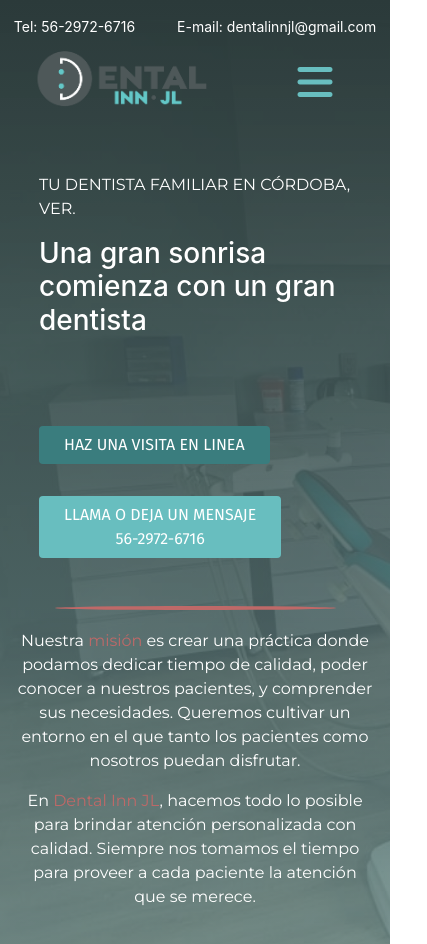
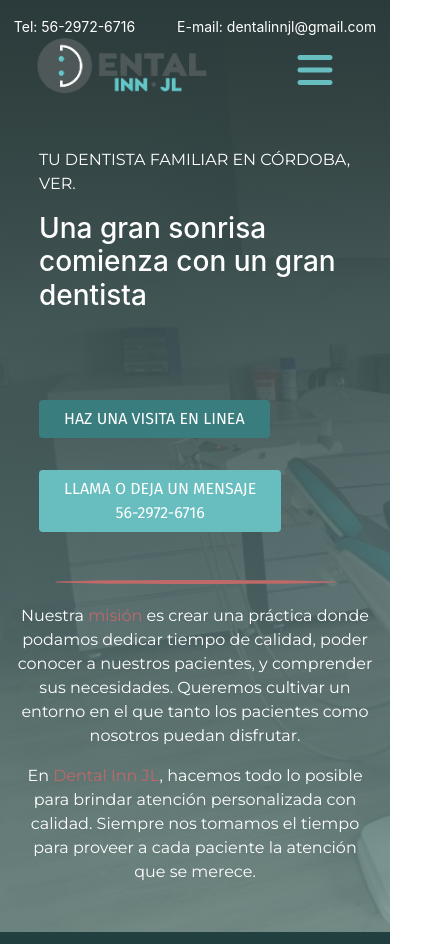
Before and after one commit to BrianDLara/DentaInn.github.io, a plain HTML site: page index.html in a window 390 px wide. Shown: the top 944 px of the page, 427 px wide, since content can reach past the window. Drawn offline with nearby package versions, Linux system fonts and the light colour scheme.

Commit message:
Update style.css

```diff
--- a/style.css
+++ b/style.css
@@ -10,8 +10,15 @@ html {
   height: 100%;
   margin: auto;
   overflow-y: scroll;
+  font-family: "Montserrat", sans-serif;
+}
+
+html,
+body {
   overflow-x: hidden;
-  font-family: "Montserrat", sans-serif;
+}
+body {
+  position: relative;
 }
 
 html::-webkit-scrollbar {
@@ -245,7 +252,7 @@ p {
 .icon-animation * {
   position: absolute;
 }
-/* hero image of work space */
+/* hero image of body*/
 .hero {
   width: 100%;
   height: auto;
@@ -274,13 +281,14 @@ p {
 
 .header-contact-info a {
   color: white;
+  z-index: 100;
 }
 
 header {
   display: flex;
   justify-content: space-between;
   align-items: center;
-  height: 10vh;
+  height: 7vh;
   width: 100%;
 }
 
@@ -356,7 +364,7 @@ header {
 
 .nav_listitem a {
   text-decoration: none;
-  color: #3a7d7e;
+  color: #68bebf;
 }
 
 .sub_list:hover {
@@ -369,8 +377,14 @@ a:hover {
 }
 
 .nav-logo {
+  position: relative;
   height: 15vh;
   margin: 0 1rem;
+  cursor: pointer;
+}
+
+a .nav-logo {
+  z-index: 2;
   cursor: pointer;
 }
 
@@ -578,7 +592,12 @@ iframe {
 }
 /* --Footer content (end)-- */
 
-@media screen and (max-width: 1100px) {
+@media (max-width: 1100px) {
+  html,
+  body {
+    position: relative !important;
+  }
+
   .nav_list {
     display: flex;
     flex-direction: column;
```
